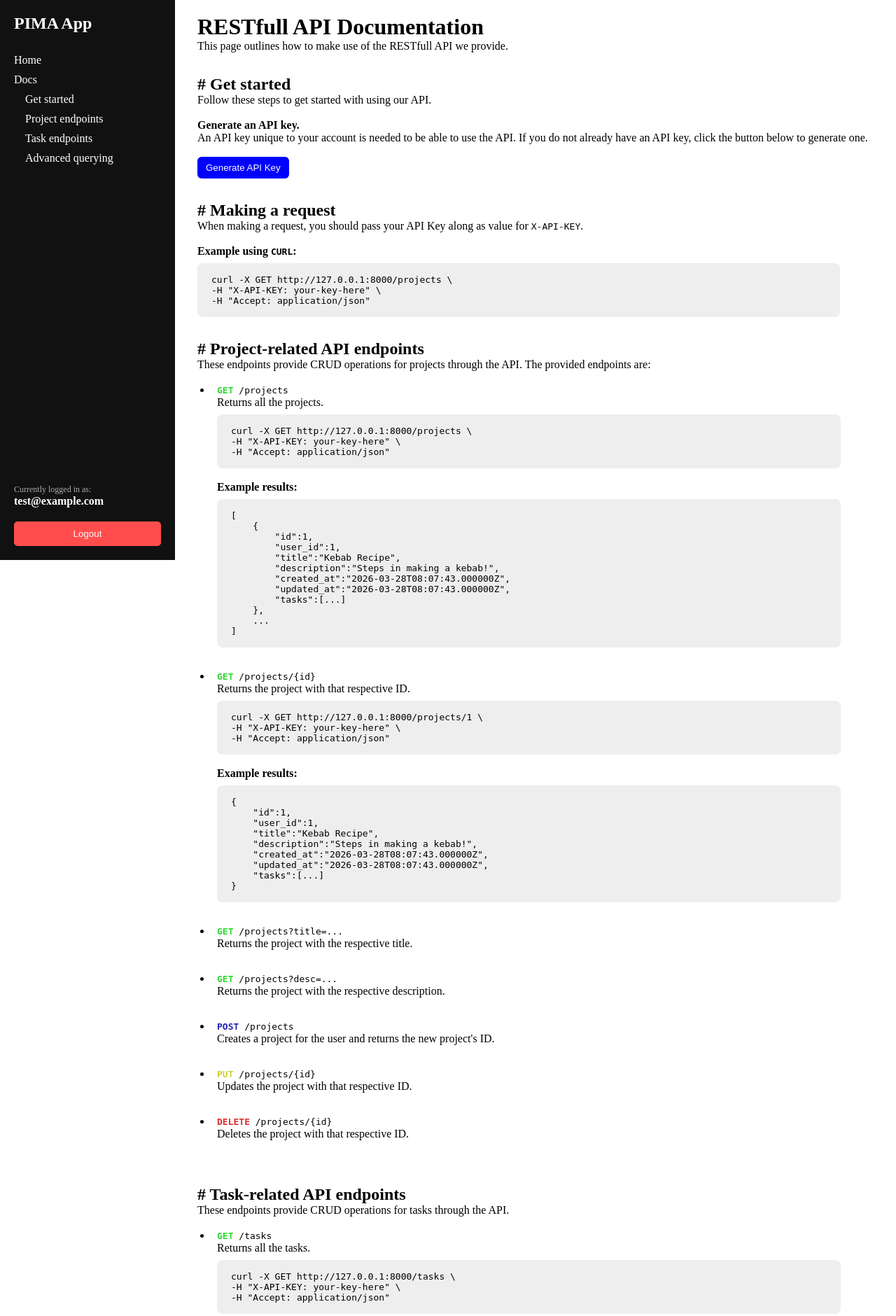
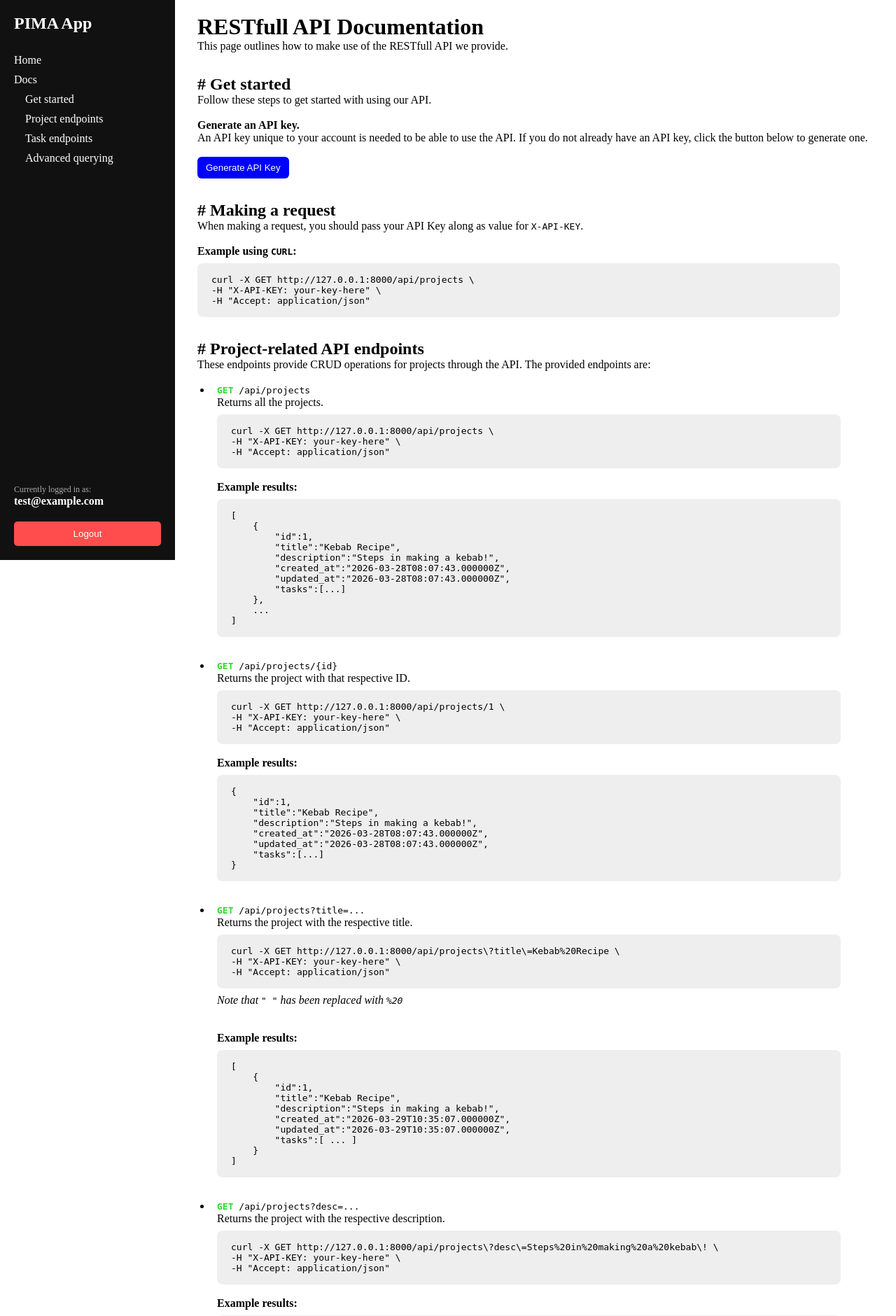
Before and after one commit to zeh-raan/pima-app, a Laravel app: page /docs in a window 1280 px wide. Shown: the top 1880 px of the page at 70% size. Run offline with Laravel 12, Linux system fonts and the light colour scheme; a user stored in the database is signed in; data comes from the database, SQL or seed files in the repository.

Commit message:
Added proper API routes and Project API endpoints

```diff
--- a/bootstrap/app.php
+++ b/bootstrap/app.php
@@ -7,6 +7,7 @@ use Illuminate\Foundation\Configuration\Middleware;
 return Application::configure(basePath: dirname(__DIR__))
     ->withRouting(
         web: __DIR__.'/../routes/web.php',
+        api: __DIR__.'/../routes/api.php',
         commands: __DIR__.'/../routes/console.php',
         health: '/up',
     )
--- a/resources/views/docs.blade.php
+++ b/resources/views/docs.blade.php
@@ -40,7 +40,7 @@
 
         <h4>Example using <code>CURL</code>:</h4>
         <pre class="codeblock">
-curl -X GET http://127.0.0.1:8000/projects \
+curl -X GET http://127.0.0.1:8000/api/projects \
 -H "X-API-KEY: your-key-here" \
 -H "Accept: application/json"</pre>
     </div>
@@ -52,11 +52,11 @@ curl -X GET http://127.0.0.1:8000/projects \
 
         <ul class="endpoints-list">
             <li>
-                <code><code class="method-get">GET</code> /projects</code>
+                <code><code class="method-get">GET</code> /api/projects</code>
                 <p>Returns all the projects.</p>
 
                 <pre class="codeblock">
-curl -X GET http://127.0.0.1:8000/projects \
+curl -X GET http://127.0.0.1:8000/api/projects \
 -H "X-API-KEY: your-key-here" \
 -H "Accept: application/json"</pre>
 
@@ -67,7 +67,6 @@ curl -X GET http://127.0.0.1:8000/projects \
 [
     {
         "id":1,
-        "user_id":1, <!-- TODO: Maybe hide this -->
         "title":"Kebab Recipe",
         "description":"Steps in making a kebab!",
         "created_at":"2026-03-28T08:07:43.000000Z",
@@ -78,11 +77,11 @@ curl -X GET http://127.0.0.1:8000/projects \
 ]</pre>
             </li>
             <li>
-                <code><code class="method-get">GET</code> /projects/{id}</code>
+                <code><code class="method-get">GET</code> /api/projects/{id}</code>
                 <p>Returns the project with that respective ID.</p>
 
                 <pre class="codeblock">
-curl -X GET http://127.0.0.1:8000/projects/1 \
+curl -X GET http://127.0.0.1:8000/api/projects/1 \
 -H "X-API-KEY: your-key-here" \
 -H "Accept: application/json"</pre>
 
@@ -92,7 +91,6 @@ curl -X GET http://127.0.0.1:8000/projects/1 \
                 <pre class="codeblock">
 {
     "id":1,
-    "user_id":1, <!-- TODO: Maybe hide this -->
     "title":"Kebab Recipe",
     "description":"Steps in making a kebab!",
     "created_at":"2026-03-28T08:07:43.000000Z",
@@ -102,28 +100,120 @@ curl -X GET http://127.0.0.1:8000/projects/1 \
             </li>
 
             <li>
-                <code><code class="method-get">GET</code> /projects?title=...</code>
+                <code><code class="method-get">GET</code> /api/projects?title=...</code>
                 <p>Returns the project with the respective title.</p>
+
+                <pre class="codeblock">
+curl -X GET http://127.0.0.1:8000/api/projects\?title\=Kebab%20Recipe \
+-H "X-API-KEY: your-key-here" \
+-H "Accept: application/json"</pre>
+                <p class="hint">Note that <code>" "</code> has been replaced with <code>%20</code><p>
+
+                <br />
+                <br />
+                <h4>Example results:</h4>
+                <pre class="codeblock">
+[
+    {
+        "id":1,
+        "title":"Kebab Recipe",
+        "description":"Steps in making a kebab!",
+        "created_at":"2026-03-29T10:35:07.000000Z",
+        "updated_at":"2026-03-29T10:35:07.000000Z",
+        "tasks":[ ... ]
+    }
+]</pre>
             </li>
 
             <li>
-                <code><code class="method-get">GET</code> /projects?desc=...</code>
+                <code><code class="method-get">GET</code> /api/projects?desc=...</code>
                 <p>Returns the project with the respective description.</p>
+
+                <pre class="codeblock">
+curl -X GET http://127.0.0.1:8000/api/projects\?desc\=Steps%20in%20making%20a%20kebab\! \
+-H "X-API-KEY: your-key-here" \
+-H "Accept: application/json"</pre>
+
+                <br />
+                <br />
+                <h4>Example results:</h4>
+                <pre class="codeblock">
+[
+    {
+        "id":1,
+        "title":"Kebab Recipe",
+        "description":"Steps in making a kebab!",
+        "created_at":"2026-03-29T10:35:07.000000Z",
+        "updated_at":"2026-03-29T10:35:07.000000Z",
+        "tasks":[ ... ]
+    }
+]</pre>
             </li>
 
             <li>
-                <code><code class="method-post">POST</code> /projects</code>
-                <p>Creates a project for the user and returns the new project's ID.</p>
+                <code><code class="method-post">POST</code> /api/projects</code>
+                <p>Creates a project for the user and returns the new project's data.</p>
+
+                <pre class="codeblock">
+curl -X POST http://127.0.0.1:8000/api/projects \
+-H "X-API-KEY: your-key-here" \
+-H "Content-Type: application/json" \
+-H "Accept: application/json" \
+-d '{"title": "CURL Test", "description": "Created through CURL"}'</pre>
+
+                <br />
+                <br />
+                <h4>Example results:</h4>
+                <pre class="codeblock">
+{
+    "title":"CURL Test",
+    "description":"Created through CURL",
+    "updated_at":"2026-03-29T13:30:50.000000Z",
+    "created_at":"2026-03-29T13:30:50.000000Z",
+    "id":2
+}</pre>
             </li>
 
             <li>
-                <code><code class="method-put">PUT</code> /projects/{id}</code>
+                <code><code class="method-put">PUT</code> /api/projects/{id}</code>
                 <p>Updates the project with that respective ID.</p>
+
+                <pre class="codeblock">
+curl -X PUT http://127.0.0.1:8000/api/projects/2 \
+-H "X-API-KEY: your-key-here" \
+-H "Content-Type: application/json" \
+-H "Accept: application/json" \
+-d '{"title": "CURL Test (Updated)", "description": "Created through CURL (Updated)"}'</pre>
+
+                <br />
+                <br />
+                <h4>Example results:</h4>
+                <pre class="codeblock">
+{
+    "title":"CURL Test",
+    "description":"Created through CURL",
+    "updated_at":"2026-03-29T13:30:50.000000Z",
+    "created_at":"2026-03-29T13:30:50.000000Z",
+    "id":2
+}</pre>
             </li>
 
             <li>
-                <code><code class="method-del">DELETE</code> /projects/{id}</code>
+                <code><code class="method-del">DELETE</code> /api/projects/{id}</code>
                 <p>Deletes the project with that respective ID.</p>
+
+                <pre class="codeblock">
+curl -X DELETE http://127.0.0.1:8000/api/projects/2 \
+-H "X-API-KEY: your-key-here" \
+-H "Accept: application/json"</pre>
+
+                <br />
+                <br />
+                <h4>Example results:</h4>
+                <pre class="codeblock">
+{
+    "message":"Project deleted successfully"
+}</pre>
             </li>
         </ul>
     </div>
@@ -135,11 +225,11 @@ curl -X GET http://127.0.0.1:8000/projects/1 \
 
         <ul class="endpoints-list">
             <li>
-                <code><code class="method-get">GET</code> /tasks</code>
+                <code><code class="method-get">GET</code> /api/tasks</code>
                 <p>Returns all the tasks.</p>
 
                 <pre class="codeblock">
-curl -X GET http://127.0.0.1:8000/tasks \
+curl -X GET http://127.0.0.1:8000/api/tasks \
 -H "X-API-KEY: your-key-here" \
 -H "Accept: application/json"</pre>
 
@@ -150,7 +240,6 @@ curl -X GET http://127.0.0.1:8000/tasks \
 [
     {
         "id":1,
-        "user_id":1,
         "project_id":1,
         "title":"Make kebab",
         "status":"pending",
@@ -160,7 +249,6 @@ curl -X GET http://127.0.0.1:8000/tasks \
     },
     {
         "id":2,
-        "user_id":1,
         "project_id":1,
         "title":"Meter pima?",
         "status":"pending",
@@ -173,47 +261,47 @@ curl -X GET http://127.0.0.1:8000/tasks \
             </li>
 
             <li>
-                <code><code class="method-get">GET</code> /tasks/{id}</code>
+                <code><code class="method-get">GET</code> /api/tasks/{id}</code>
                 <p>Returns the task with that respective ID.</p>
 
                 <pre class="codeblock">
-curl -X GET http://127.0.0.1:8000/tasks/2 \
+curl -X GET http://127.0.0.1:8000/api/tasks/2 \
 -H "X-API-KEY: your-key-here" \
 -H "Accept: application/json"</pre>
             </li>
 
             <li>
-                <code><code class="method-get">GET</code> /tasks?project_id=...</code>
+                <code><code class="method-get">GET</code> /api/tasks?project_id=...</code>
                 <p>Returns all the tasks linked to a project ID.</p>
             </li>
 
             <li>
-                <code><code class="method-get">GET</code> /tasks?title=...</code>
+                <code><code class="method-get">GET</code> /api/tasks?title=...</code>
                 <p>Returns all the tasks with the respective title.</p>
             </li>
 
             <li>
-                <code><code class="method-get">GET</code> /tasks?status=...</code>
+                <code><code class="method-get">GET</code> /api/tasks?status=...</code>
                 <p>Returns all the tasks with the respective status.</p>
             </li>
 
             <li>
-                <code><code class="method-get">GET</code> /tasks?due_date=...</code>
+                <code><code class="method-get">GET</code> /api/tasks?due_date=...</code>
                 <p>Returns all the tasks with the respective deadline (in hours).</p>
             </li>
 
             <li>
-                <code><code class="method-post">POST</code> /tasks</code>
+                <code><code class="method-post">POST</code> /api/tasks</code>
                 <p>Creates a new task (given that <code class="api-reqs">project_id</code> is provided) and returns its ID.</p>
             </li>
 
             <li>
-                <code><code class="method-put">PUT</code> /tasks/{id}</code>
+                <code><code class="method-put">PUT</code> /api/tasks/{id}</code>
                 <p>Updates the task with that respective ID.</p>
             </li>
 
             <li>
-                <code><code class="method-del">DELETE</code> /tasks/{id}</code>
+                <code><code class="method-del">DELETE</code> /api/tasks/{id}</code>
                 <p>Deletes the task with that respective ID.</p>
             </li>
         </ul>
@@ -227,7 +315,7 @@ curl -X GET http://127.0.0.1:8000/tasks/2 \
         <h4>Example:</h4>
         <p>Searching for pending tasks with a deadline within 3 days.</p>
         <pre class="codeblock">
-curl -X GET http://127.0.0.1:8000/tasks?status=pending?due_date=72 \
+curl -X GET http://127.0.0.1:8000/api/tasks?status=pending?due_date=72 \
 -H "X-API-KEY: your-key-here" \
 -H "Accept: application/json"</pre>
 
--- a/resources/views/layouts/main.blade.php
+++ b/resources/views/layouts/main.blade.php
@@ -137,6 +137,11 @@
         .docs-section h2::before {
             content: "# ";
         }
+
+        .hint {
+            margin-top: 8px;
+            font-style: italic;
+        }
     </style>
 </head>
 
--- /dev/null
+++ b/routes/api.php
@@ -0,0 +1,11 @@
+<?php
+
+use Illuminate\Support\Facades\Route;
+use App\Http\Controllers\ProjectController;
+use App\Http\Controllers\TaskController;
+
+// API routes protected behind API Key auth
+Route::middleware('api_key')->group(function () {
+    Route::apiResource('projects', ProjectController::class);
+    Route::apiResource('tasks', TaskController::class);
+});
--- a/routes/web.php
+++ b/routes/web.php
@@ -30,13 +30,6 @@ Route::post(
     '/generate-key', [APIKeyController::class, 'generate']
 )->middleware('auth')->name('generate.key');
 
-// TODO: Move these routes in /routes/api.php
-// API routes authed with API Key
-Route::middleware('api_key')->group(function () {
-    Route::apiResource('projects', ProjectController::class);
-    Route::apiResource('tasks', TaskController::class);
-});
-
 // Documentation on how to use the API
 Route::get('/docs', function() {
     return view('docs');
```
Also changed, not shown: app/Http/Controllers/ProjectController.php (+54 -65 lines).
